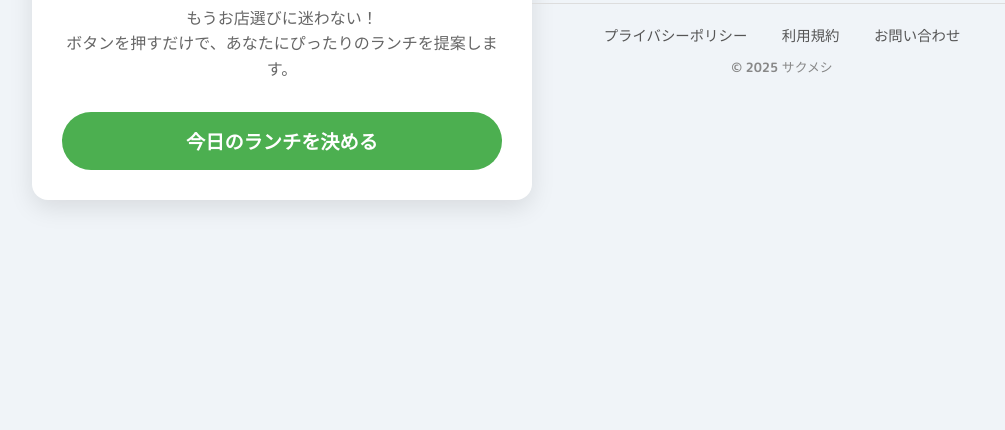
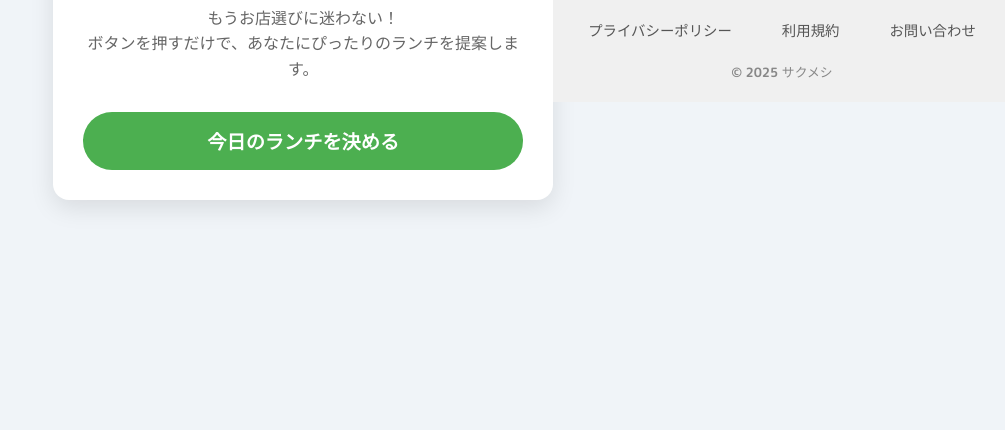
Before and after one commit to Juuuuun8/lunch-app, a website: page index.html in a window 1280 px wide. Shown: the part 370-800 px from the top of the page, without its empty margins (108-1113 px from the left). Drawn offline with Linux system fonts and the light colour scheme.

Commit message:
フッターを調整

```diff
--- a/style.css
+++ b/style.css
@@ -157,13 +157,25 @@ h2 {
 /* ==================================== */
 /* 6. フッターのデザイン */
 /* ==================================== */
+/* style.css の footer セクション */
 footer {
+    padding: 20px;
     text-align: center;
-    padding: 20px;
+    background-color: #f0f0f0;
     margin-top: 40px;
-    border-top: 1px solid #ddd;
-    width: 100%; /* 親要素の幅に合わせる */
-    max-width: 500px;
+    font-size: 0.8rem;
+    color: #555;
+
+    /* ここから追加 */
+    display: flex;
+    flex-direction: column; /* 要素を縦に並べる */
+    align-items: center; /* 縦並びにした要素を中央に揃える */
+}
+
+.footer-links {
+    margin-bottom: 10px;
+    display: flex; /* 追加 */
+    gap: 20px; /* リンク間のスペースを確保 */
 }
 
 .footer-links a {
```
